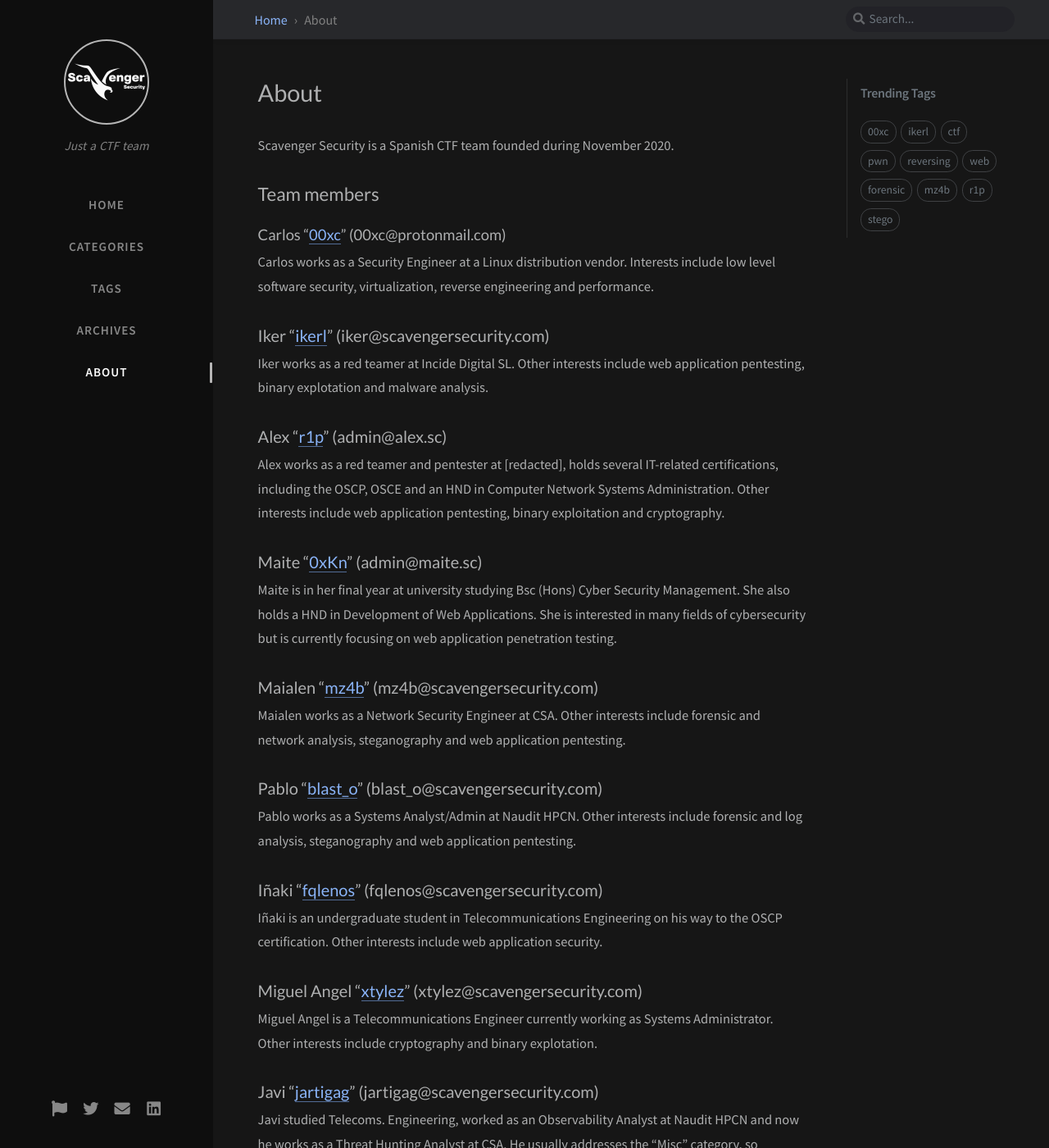
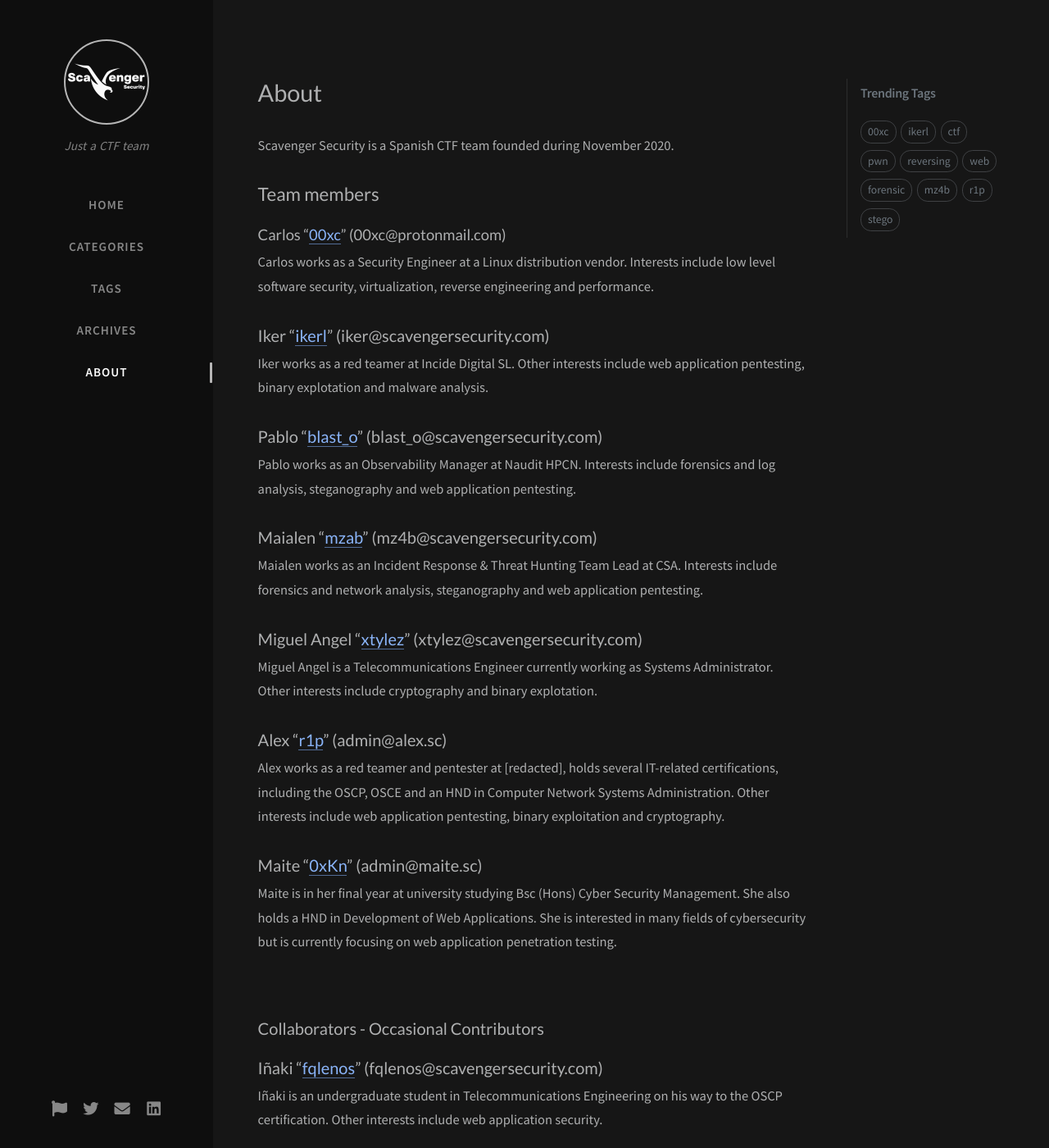
Before and after one commit to scavengersecurity/blog, a Jekyll site: the page built from _tabs/about.md, in a window 1280 px wide and 1400 px high. Shown: the whole window at 82% size. Built offline with Jekyll 4.4.1, drawn with Linux system fonts in a browser that asks for light colours; nearby versions of some CDN libraries; comment, search, counter and statistics services are not loaded.

Commit message:
Update bio

```diff
--- a/_tabs/about.md
+++ b/_tabs/about.md
@@ -14,24 +14,28 @@ Carlos works as a Security Engineer at a Linux distribution vendor. Interests in
 ### Iker "[ikerl](/tags/ikerl/)" (iker@scavengersecurity.com) ####
 Iker works as a red teamer at Incide Digital SL. Other interests include web application pentesting, binary explotation and malware analysis.
 
+### Pablo "[blast_o](/tags/blast-o/)" (blast_o@scavengersecurity.com) ###
+Pablo works as an Observability Manager at Naudit HPCN. Interests include forensics and log analysis, steganography and web application pentesting.
+
+### Maialen "[mzab](/tags/mz4b/)" (mz4b@scavengersecurity.com) ###
+Maialen works as an Incident Response & Threat Hunting Team Lead at CSA. Interests include forensics and network analysis, steganography and web application pentesting.
+
+### Miguel Angel "[xtylez](/tags/xtylez/)" (xtylez@scavengersecurity.com) ###
+Miguel Angel is a Telecommunications Engineer currently working as Systems Administrator. Other interests include cryptography and binary explotation.
+
 ### Alex "[r1p](/tags/r1p/)" (admin@alex.sc) ####
 Alex works as a red teamer and pentester at [redacted], holds several IT-related certifications, including the OSCP, OSCE and an HND in Computer Network Systems Administration. Other interests include web application pentesting, binary exploitation and cryptography.
 
 ### Maite "[0xKn](/tags/0xKn/)" (admin@maite.sc) ####
 Maite is in her final year at university studying Bsc (Hons) Cyber Security Management. She also holds a HND in Development of Web Applications. She is interested in many fields of cybersecurity but is currently focusing on web application penetration testing.
 
-### Maialen "[mz4b](/tags/mz4b/)" (mz4b@scavengersecurity.com) ###
-Maialen works as a Network Security Engineer at CSA. Other interests include forensic and network analysis, steganography and web application pentesting.
+<br>
 
-### Pablo "[blast_o](/tags/blast-o/)" (blast_o@scavengersecurity.com) ###
-Pablo works as a Systems Analyst/Admin at Naudit HPCN. Other interests include forensic and log analysis, steganography and web application pentesting.
+### Collaborators - Occasional Contributors ###
 
 ### Iñaki "[fqlenos](/tags/fqlenos/)" (fqlenos@scavengersecurity.com) ###
 Iñaki is an undergraduate student in Telecommunications Engineering on his way to the OSCP certification. Other interests include web application security.
 
-### Miguel Angel "[xtylez](/tags/xtylez/)" (xtylez@scavengersecurity.com) ###
-Miguel Angel is a Telecommunications Engineer currently working as Systems Administrator. Other interests include cryptography and binary explotation.
-
 ### Javi "[jartigag](/tags/jartigag/)" (jartigag@scavengersecurity.com) ###
 Javi studied Telecoms. Engineering, worked as an Observability Analyst at Naudit HPCN and now he works as a Threat Hunting Analyst at CSA.
 He usually addresses the "Misc" category, so interests are pretty varied.
```
